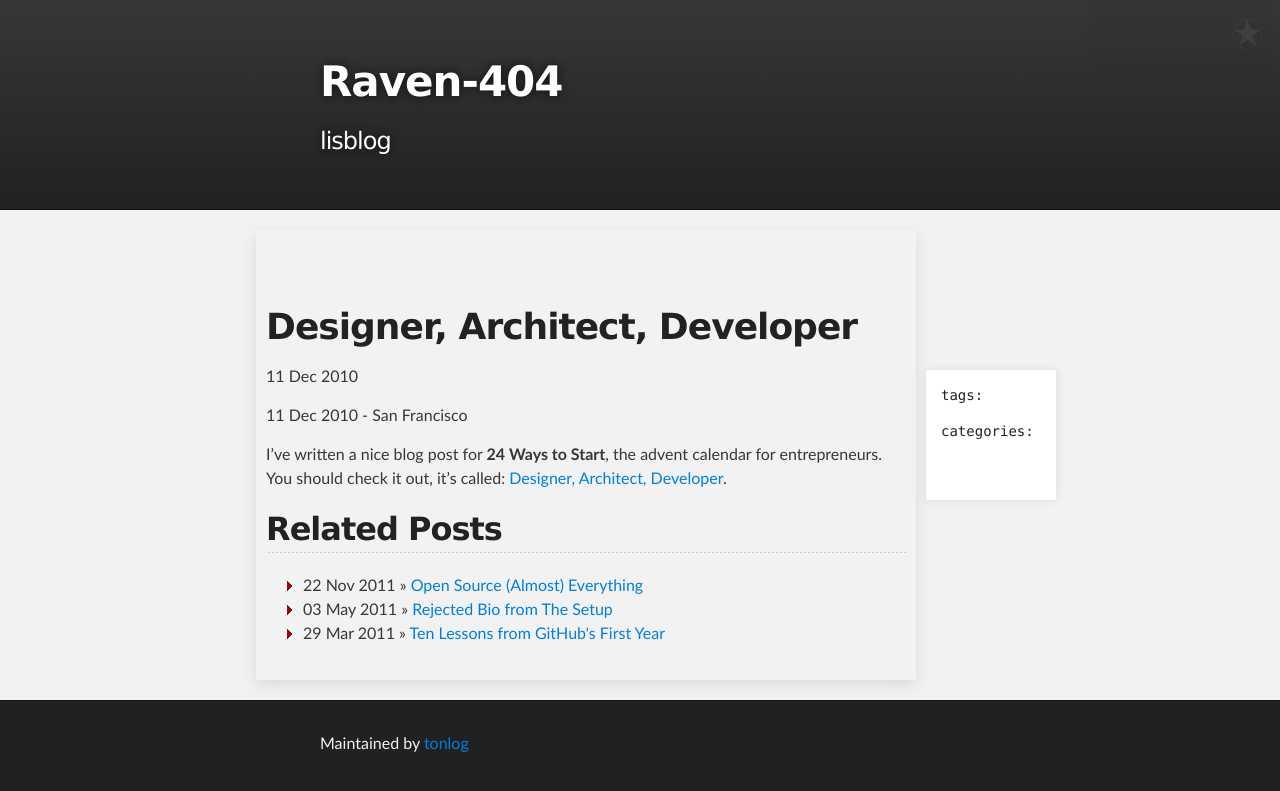
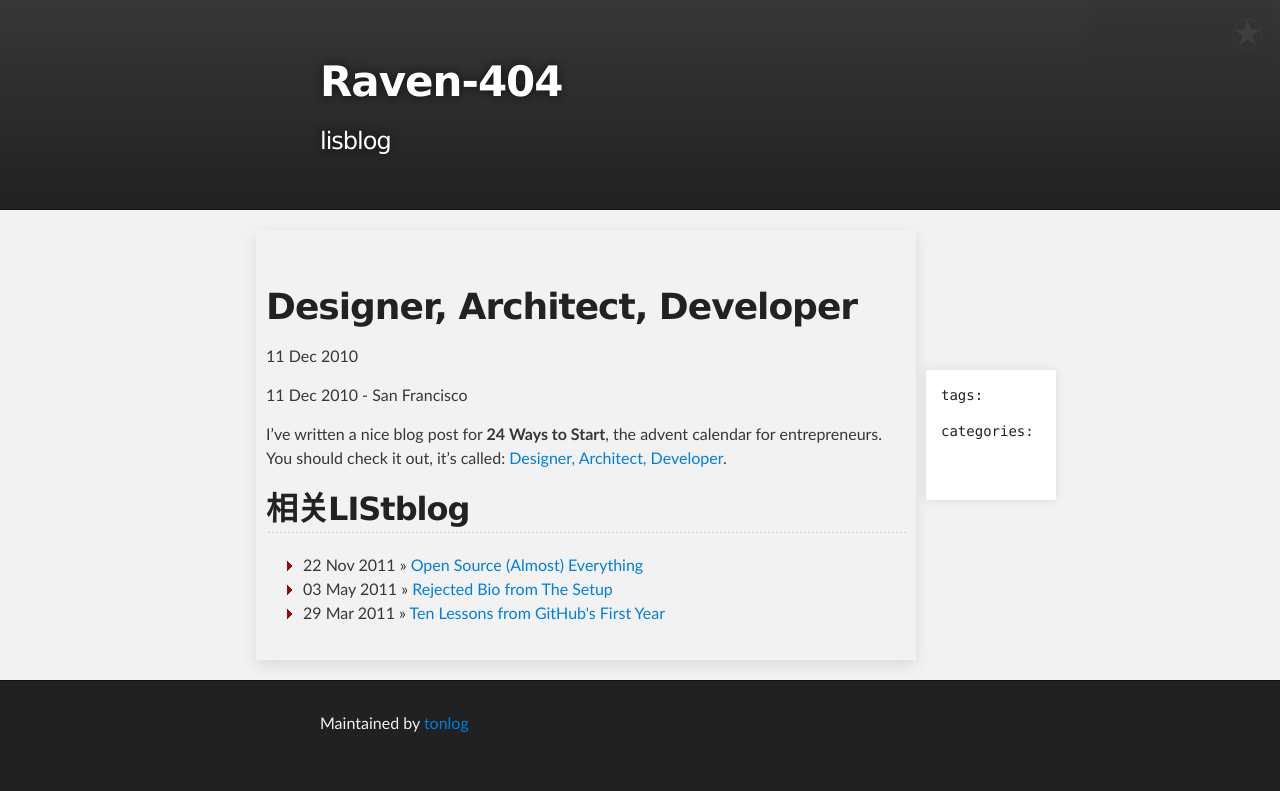
Before and after one commit to tonlog/tonlog.github.io, a Jekyll site: the page built from _posts/2010-12-11-designer-architect-developer.md, in a window 1280 px wide. Shown: the top 791 px of the page. Built offline with Jekyll 4.4.1, drawn with Linux system fonts in a browser that asks for light colours; Markdown is read by kramdown in place of the engine named in the settings.

Commit message:
Update post.html

```diff
--- a/_layouts/post.html
+++ b/_layouts/post.html
@@ -17,17 +17,11 @@
 </navig>
 
 <div>
-  <h2><a href="{{ site.baseurl }}{{ post.url }}">{{ post.title }}</a></h2>
-
-{% for i in post.tags %}
-tags:
-<label><a href="{{ site.baseurl }}tag.html#{{ i }}">{{ i }}</a></label>
-{% endfor %}
 {{ content }}
 </div>
 
 <div id="related">
-  <h2>Related Posts</h2>
+  <h2>相关LIStblog</h2>
   <ul class="posts">
     {% for post in site.related_posts limit:3 %}
       <li><span>{{ post.date | date_to_string }}</span> &raquo; <a href="{{ post.url }}">{{ post.title }}</a></li>
```
